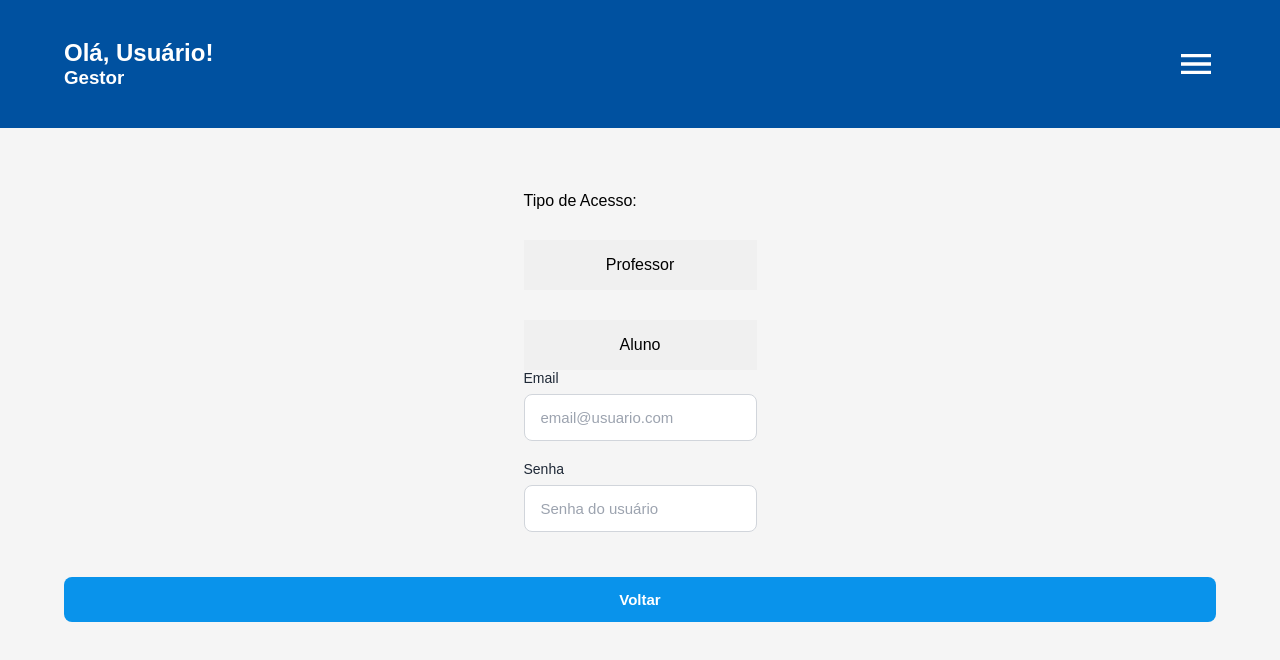
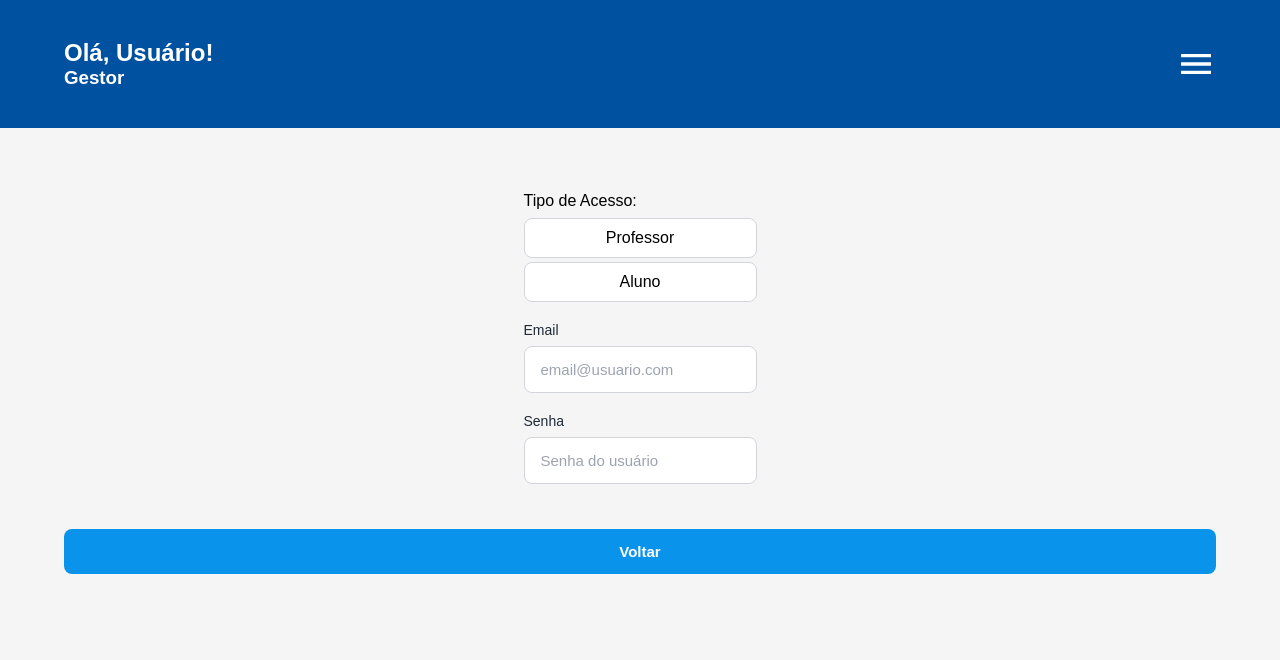
Before and after one commit to eduardo-olvreis/LearnFlix, a React (Vite) app: page /gestor/cadastrar-usuario in a window 1280 px wide. Shown: the top 660 px of the page. Built offline with nearby package versions, Linux system fonts and the light colour scheme.

Commit message:
style: Finalizado a estilização do tipo de acesso no registro de usuarios do Gestor

```diff
--- a/src/assets/styles/variables.css
+++ b/src/assets/styles/variables.css
@@ -1,4 +1,5 @@
 :root{
     --background-color: #f5f5f5;
     --background-strongblue: #0051a0;
+    --button-color: #0993eb
 }
--- a/src/pages/Dashboards/Gestor/UserRegistration/UserRegistration.jsx
+++ b/src/pages/Dashboards/Gestor/UserRegistration/UserRegistration.jsx
@@ -30,13 +30,15 @@ export default function UserRegistration(){
             <form action="">
                 <div className={style.role}>
                     <p>Tipo de Acesso:</p>
-                    <div className={style.item}>
-                        <label htmlFor="professor">Professor</label>
-                        <input type="radio" name="role" id="professor"/>
-                    </div>
-                    <div className={style.item}>
-                        <label htmlFor="aluno">Aluno</label>
-                        <input type="radio" name="role" id="aluno"/>
+                    <div className={style.itens}>
+                        <div className={style.item}>
+                            <input type="radio" name="role" id="professor"/>
+                            <label htmlFor="professor">Professor</label>
+                        </div>
+                        <div className={style.item}>
+                            <input type="radio" name="role" id="aluno"/>
+                            <label htmlFor="aluno">Aluno</label>
+                        </div>
                     </div>
                 </div>
                 <div>
--- a/src/pages/Dashboards/Gestor/UserRegistration/UserRegistration.module.css
+++ b/src/pages/Dashboards/Gestor/UserRegistration/UserRegistration.module.css
@@ -10,33 +10,47 @@
 .role{
     display: flex;
     flex-direction: column;
-    gap: 30px;
+    margin-bottom: 20px;
+
+    & p{
+        margin-bottom: 8px;
+    }
+
+    & .itens{
+        display: flex;
+        flex-direction: column;
+        gap: 4px;
+    }
 
     & input[type="radio"]{
         display: none;
     }
 
     & .item{
-        height: 50px;
+        height: 40px;
         display: flex;
         justify-content: center;
         align-items: center;
     }
 
     & .item label{
+        border: 1px solid #d1d5db;
+        border-radius: 8px;
+        font-family: inherit;
         width: 100%;
         height: 100%;
         display: flex;
         justify-content: center;
         align-items: center;
-        background-color: #f0f0f0;
+        background-color: white;
         transition: all 0.3s ease;
         cursor: pointer;
     }
 
     & .item input[type="radio"]:checked + label{
-        background-color: var(background-color);
+        background-color: var(--button-color);
         color: white;
         border-color: #007bff;
+        border-radius: 8px;
     }
 }
```
